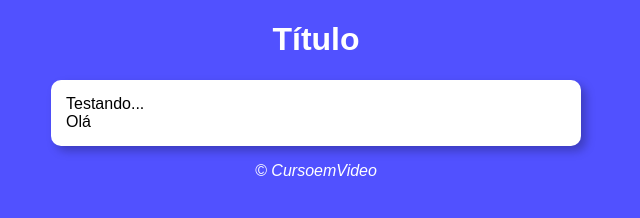
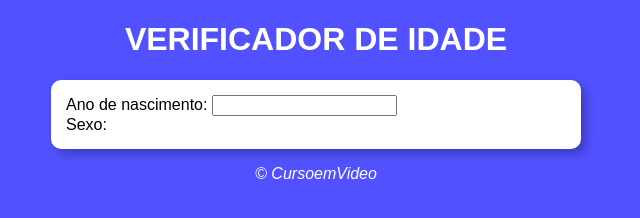
Before and after one commit to wesleyRubel/CursoJS, a plain HTML site: page aula12ex/aula15/modelo.html in a window 1280 px wide. Shown: the whole page, without its empty margins (324-964 px from the left). Drawn offline with Linux system fonts and the light colour scheme.

Commit message:
Update modelo.html

```diff
--- a/aula12ex/aula15/modelo.html
+++ b/aula12ex/aula15/modelo.html
@@ -4,19 +4,21 @@
     <meta charset="UTF-8">
     <meta http-equiv="X-UA-Compatible" content="IE=edge">
     <meta name="viewport" content="width=device-width, initial-scale=1.0">
-    <title>Modelo de Exercício</title>
+    <title>Verificador de Idade</title>
     <link rel="stylesheet" href="style.css">
 </head>
 <body>
     <header>
-        <h1>Título</h1>
+        <h1>VERIFICADOR DE IDADE</h1>
     </header>
     <section>
         <div>
-            Testando...
+            <label for="inAno" id="anoNasc">Ano de nascimento:</label>
+            <input type="number" name="Ano" id="inAno">
         </div>
         <div>
-            Olá
+            <span id="outSexo">Sexo:</span>
+
         </div>
     </section>
     <footer>
```
